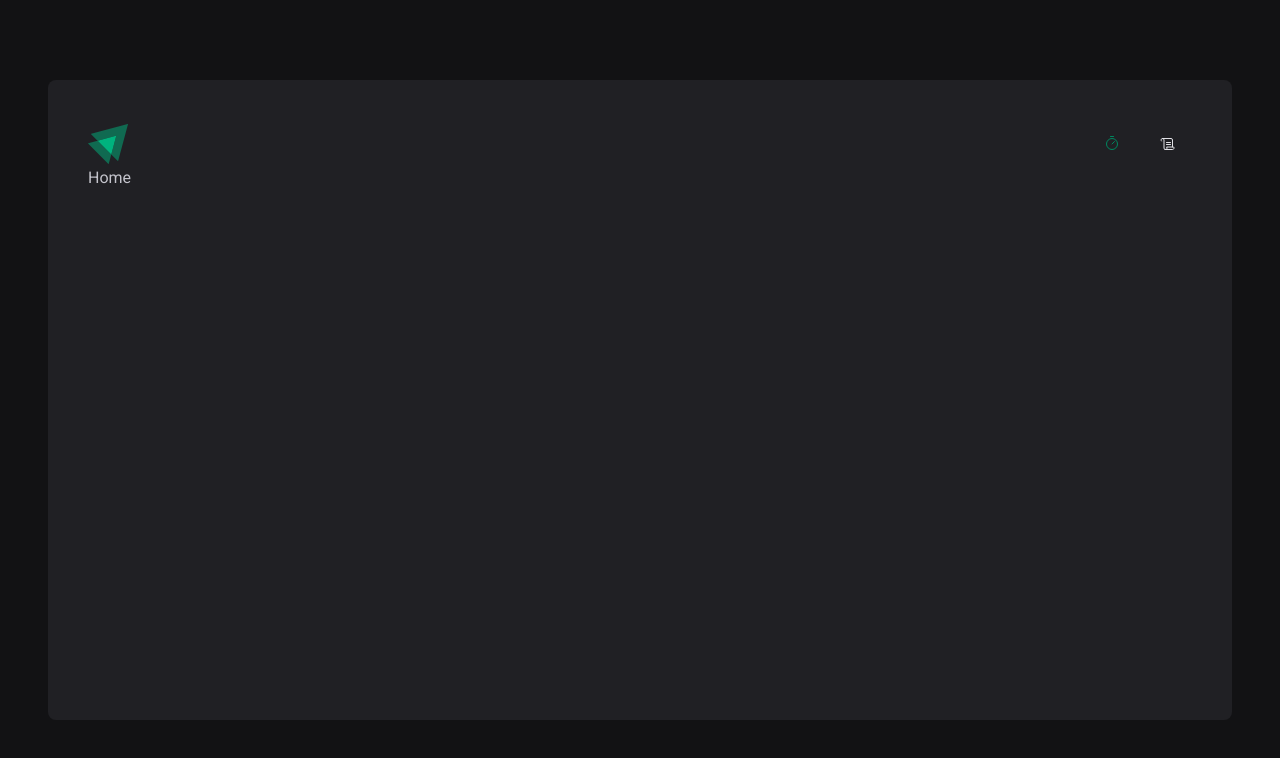
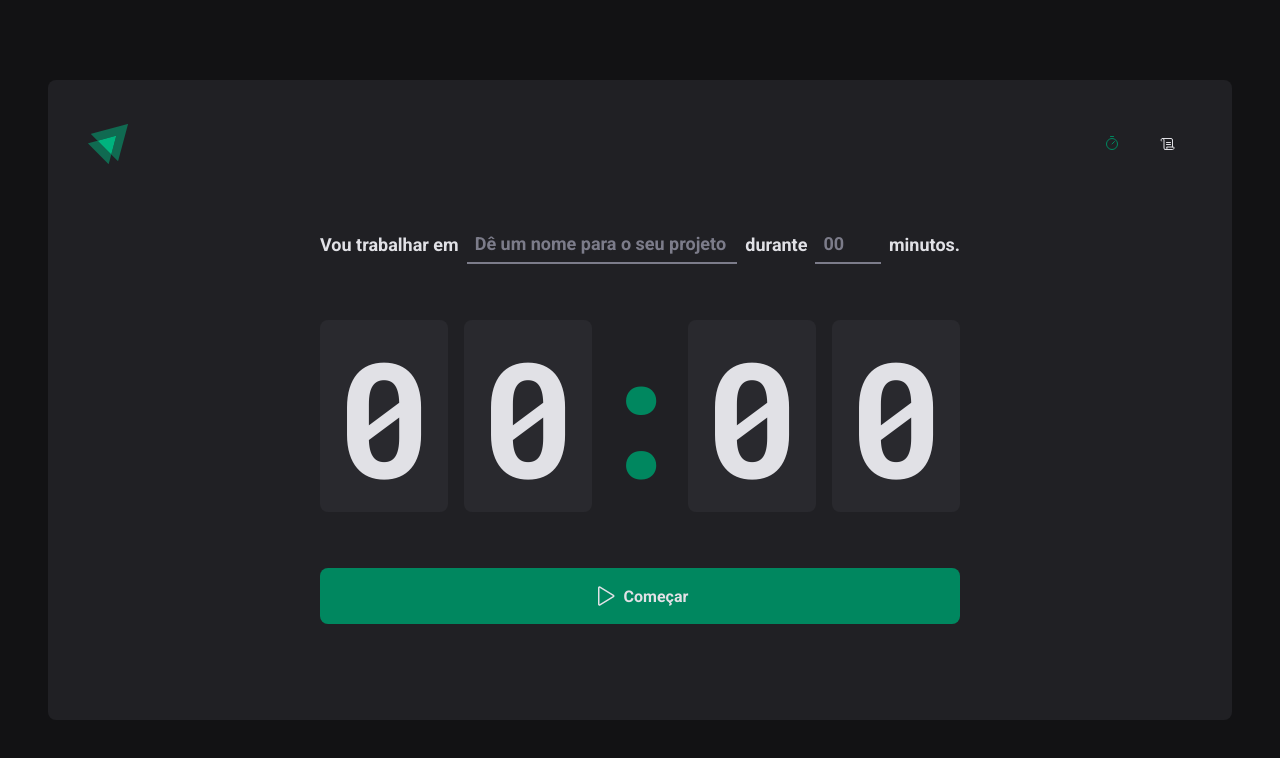
Before and after one commit to AndersonNascimentoAFSN/02-ignite-timer, a React (Vite) app: page / in a window 1280 px wide. Shown: the top 758 px of the page. Built offline with nearby package versions, Linux system fonts and the light colour scheme.

Commit message:
add components and styles css for home page

```diff
--- a/src/pages/Home/index.tsx
+++ b/src/pages/Home/index.tsx
@@ -1,3 +1,59 @@
+import { Play } from 'phosphor-react'
+import {
+  CountDownContainer,
+  FormContainer,
+  HomeContainer,
+  MinutesAmountInput,
+  Separator,
+  StartCountButton,
+  TaskInput,
+} from './styles'
+
 export function Home() {
-  return <div>Home</div>
+  return (
+    <HomeContainer>
+      <form action="">
+        <FormContainer>
+          <label htmlFor="task">Vou trabalhar em</label>
+          <TaskInput
+            id="task"
+            type="text"
+            placeholder="Dê um nome para o seu projeto"
+            list="task-suggestions"
+          />
+
+          <datalist id="task-suggestions">
+            <option value="Projeto 1" />
+            <option value="Projeto 2" />
+            <option value="Projeto 3" />
+          </datalist>
+
+          <label htmlFor="minutesAmount">durante</label>
+          <MinutesAmountInput
+            type="number"
+            id="minutesAmount"
+            min={1}
+            max={999}
+            step={5}
+            placeholder="00"
+          />
+
+          <span>minutos.</span>
+        </FormContainer>
+
+        <CountDownContainer>
+          <span>0</span>
+          <span>0</span>
+          <Separator>:</Separator>
+          <span>0</span>
+          <span>0</span>
+        </CountDownContainer>
+
+        <StartCountButton type="submit">
+          <Play size={24} />
+          Começar
+        </StartCountButton>
+      </form>
+    </HomeContainer>
+  )
 }
--- /dev/null
+++ b/src/pages/Home/styles.ts
@@ -0,0 +1,110 @@
+import styled from 'styled-components'
+
+export const HomeContainer = styled.main`
+  flex: 1;
+  display: flex;
+  flex-direction: column;
+  align-items: center;
+  justify-content: center;
+
+  form {
+    display: flex;
+    flex-direction: column;
+    align-items: center;
+    gap: 3.5rem;
+  }
+`
+
+export const FormContainer = styled.div`
+  width: 100%;
+  display: flex;
+  align-items: center;
+  justify-content: center;
+  gap: 0.5rem;
+  color: ${(props) => props.theme['gray-100']};
+  font-size: 1.125rem;
+  font-weight: 700;
+  flex-wrap: wrap;
+`
+
+const BaseInput = styled.input`
+  background: transparent;
+  height: 2.5rem;
+  border: 0;
+  border-bottom: 2px solid ${(props) => props.theme['gray-500']};
+  font-size: 1.125rem;
+  font-weight: 700;
+  padding: 0 0.5rem;
+  color: ${(props) => props.theme['gray-100']};
+
+  &:focus {
+    box-shadow: none;
+    border-color: ${(props) => props.theme['green-500']};
+  }
+
+  &::placeholder {
+    color: ${(props) => props.theme['gray-500']};
+  }
+`
+
+export const TaskInput = styled(BaseInput)`
+  background: transparent;
+  flex: 1;
+
+  &::-webkit-calendar-picker-indicator {
+    display: none !important;
+  }
+`
+
+export const MinutesAmountInput = styled(BaseInput)`
+  background: transparent;
+  width: 4.1rem;
+`
+
+export const CountDownContainer = styled.div`
+  font-family: 'Roboto Mono', monospace;
+  font-size: 10rem;
+  line-height: 8rem;
+  color: ${(props) => props.theme['gray-100']};
+  display: flex;
+  gap: 1rem;
+
+  span {
+    background-color: ${(props) => props.theme['gray-700']};
+    padding: 2rem 1rem;
+    border-radius: 8px;
+  }
+`
+
+export const Separator = styled.div`
+  padding: 2rem 0;
+  color: ${(props) => props.theme['green-500']};
+  width: 4rem;
+  overflow: hidden;
+  display: flex;
+  justify-content: center;
+`
+
+export const StartCountButton = styled.button`
+  width: 100%;
+  border: none;
+  padding: 1rem;
+  border-radius: 8px;
+  display: flex;
+  align-items: center;
+  justify-content: center;
+  gap: 0.5rem;
+  font-weight: 700;
+  cursor: pointer;
+  background: ${(props) => props.theme['green-500']};
+  color: ${(props) => props.theme['gray-100']};
+
+  &:disabled {
+    opacity: 0.7;
+    cursor: not-allowed;
+  }
+
+  &:not(:disabled):hover {
+    background: ${(props) => props.theme['green-700']};
+  }
+`
--- a/src/styles/global.ts
+++ b/src/styles/global.ts
@@ -15,6 +15,7 @@
   body {
     background: ${(props) => props.theme['gray-900']};
     color: ${(props) => props.theme['gray-300']};
+    -webkit-font-smoothing: antialiased;
   }
 
   body, input, textarea, button {
```
